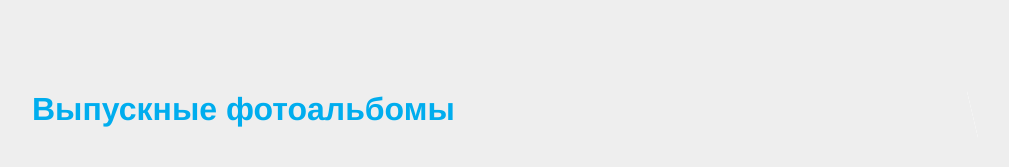
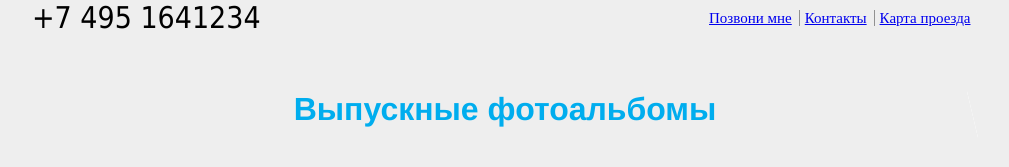
Before and after one commit to LibertaSoft/Prax4web, a plain HTML site: page index.html in a window 1280 px wide. Shown: the top 167 px of the page, without its empty margins (135-1144 px from the left). Drawn offline with Linux system fonts and the light colour scheme.

Commit message:
Fix: top menu

```diff
--- a/index.html
+++ b/index.html
@@ -87,10 +87,9 @@
 			</nav>
 		</section>
 	</header>
-		<section class="section active">
+		<section class="section">
 			<section class="middle">
 				<div style="background: url('./img/frame1_bg.png') top left; width: 100%; height: 400px;">
-
 					<h1>Выпускные фотоальбомы</h1>
 					<h2>Для студентов, школ и детских садов</h2>
 				</div>
--- a/style/less/main.less
+++ b/style/less/main.less
@@ -26,6 +26,9 @@ body{
 	height: 100%;
 
 	section.middle{
+		h1, h2{
+			text-align: center;
+		}
 		h1{
 			font-size: @H1FontSize;
 			color: @colorH1;
@@ -56,6 +59,13 @@ body{
 @face-color: #00adee;
 
 header{
+	position: absolute;
+	left: 0;
+	width: 100%;
+	top: 0;
+	height: 56px;
+	z-index: 9999;
+
 	span{
 		font-family: Tahoma;
 		font-size: @font-numder-size;
@@ -83,7 +93,7 @@ header{
 				line-height: @height/2+ @font-size/2;
 				padding-right: @font-size/2;
 			}
-			 li:hover{
+			li:hover{
 				color: @face-color;
 			}
 			li:last-child{
```
